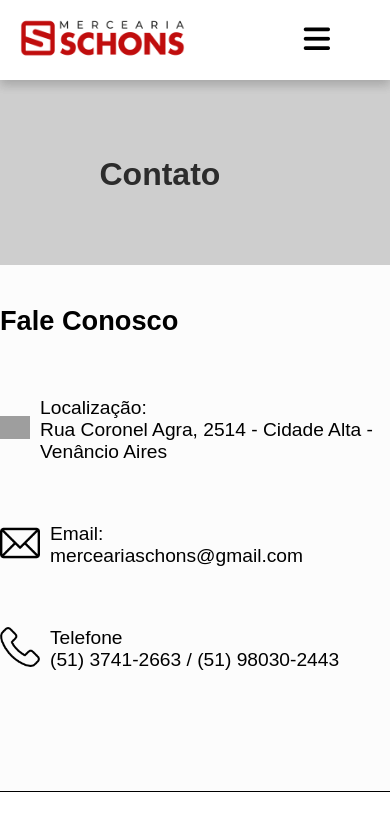
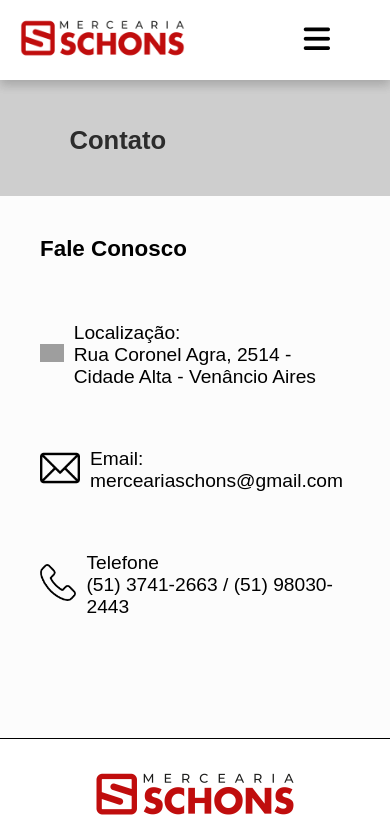
Before and after one commit to lucaSchons/site_mercearia, an Angular app: page /contato in a window 390 px wide. Shown: the top 824 px of the page. Built offline with nearby package versions, Linux system fonts and the light colour scheme; grey boxes are pictures that could not be loaded.

Commit message:
criada responsividade da pagina de contato

```diff
--- a/src/app/contato/contato.component.html
+++ b/src/app/contato/contato.component.html
@@ -5,6 +5,7 @@
         </div>
     </div>
     <div class="container">
+        <div class="content">
                 <h2>Fale Conosco</h2>
             <div class="contato">
                 <div class="contato-endereco">
@@ -30,4 +31,5 @@
                 </div>
             </div>
         </div>
+    </div>
 </section>
--- a/src/app/contato/contato.component.scss
+++ b/src/app/contato/contato.component.scss
@@ -25,6 +25,9 @@
     }
 
 }
+.content{
+    margin: 0 40px;
+
     .contato{
         flex-direction: column;
         margin: 60px 0;
@@ -78,3 +81,38 @@
             }
         }
     }
+}
+
+@media (max-width: 858px){
+    .head-page{
+        height: 160px;
+
+        .container{
+            padding: 60px;
+        }
+
+        h1{
+            font-size: 1.8rem;
+        }
+    }
+
+    .container{
+        h2{
+            font-size: 1.4rem;
+        }
+    }
+}
+
+@media (max-width: 768px){
+    .head-page{
+        height: 120px;
+
+        .container{
+            padding: 50px;
+        }
+
+        h1{
+            font-size: 1.6rem;
+        }
+    }
+}
--- a/src/app/padaria/padaria.component.scss
+++ b/src/app/padaria/padaria.component.scss
@@ -43,8 +43,6 @@
     width: 100%;
     border-radius: 4px;
     margin-bottom: 10px;
-
-
 }
 
 .imgefeito a:hover .desc{
```
Lines whose indentation alone changed are shown as unchanged.
